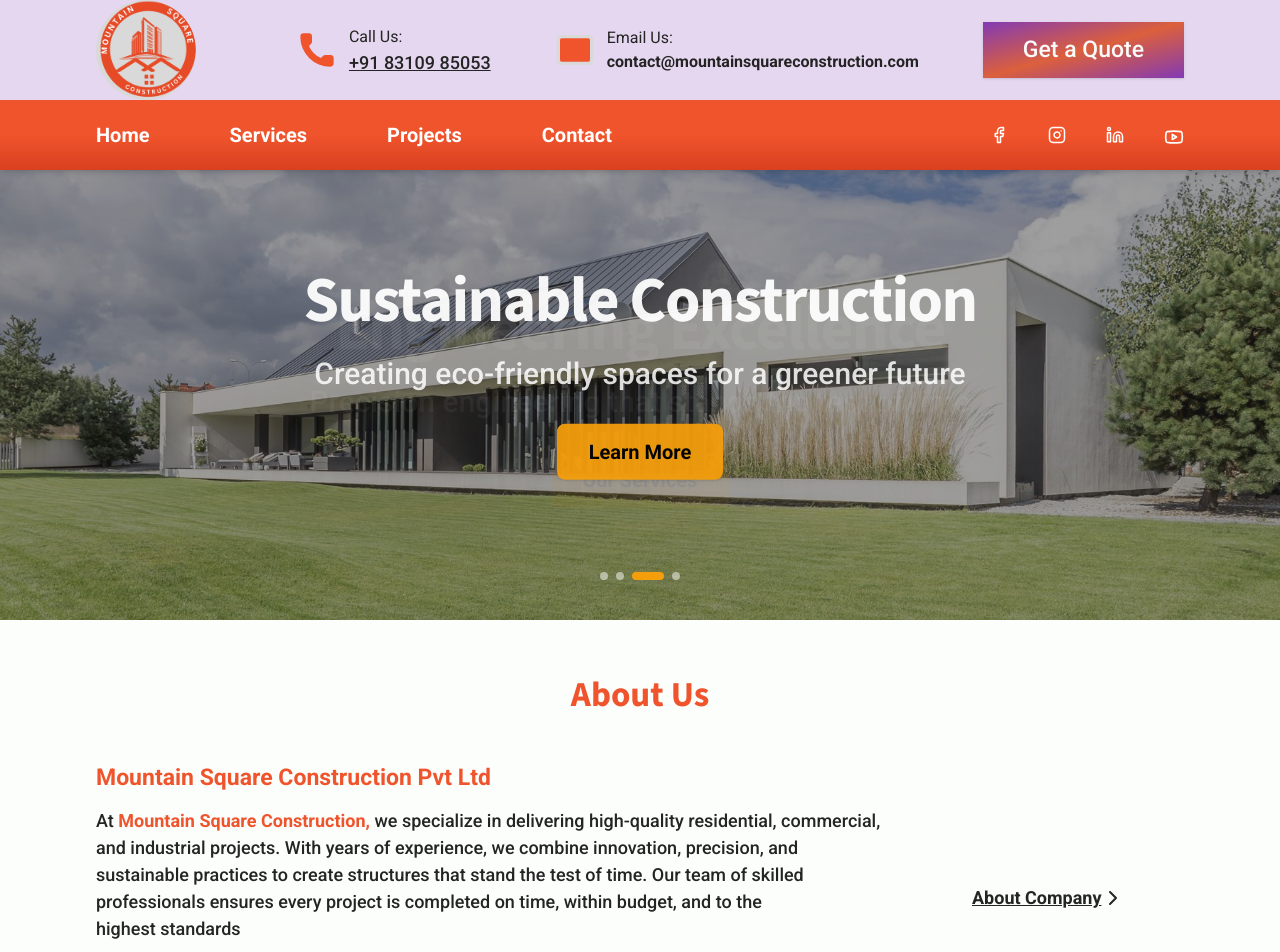
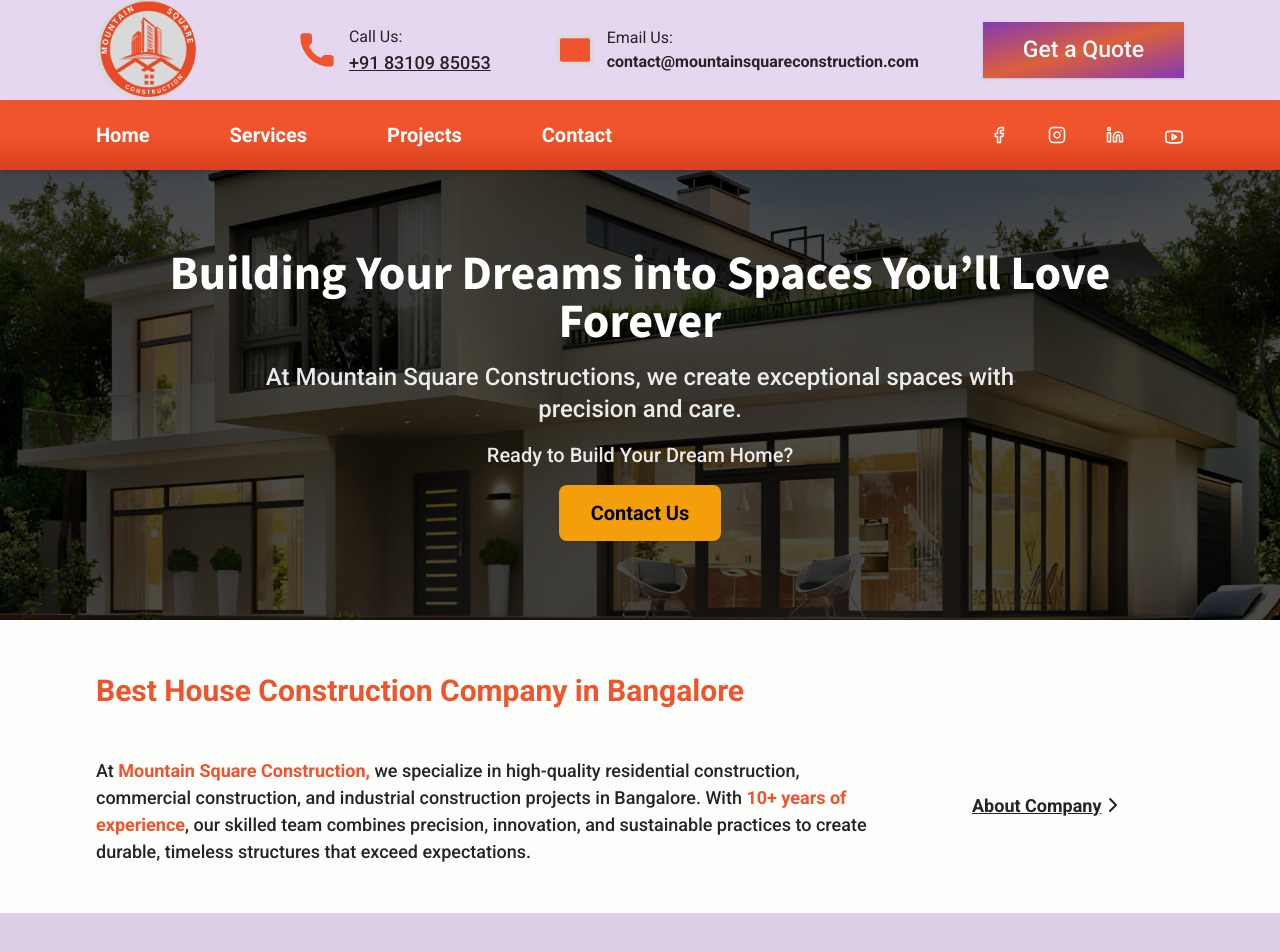
Before and after one commit to mountain-square-constructions/mountain-square-constructions, a Next.js app: page / in a window 1280 px wide. Shown: the top 952 px of the page. Built offline with nearby package versions, Linux system fonts and the light colour scheme.

Commit message:
added changes addresssed

```diff
--- a/app/components/aboutus.jsx
+++ b/app/components/aboutus.jsx
@@ -3,54 +3,32 @@ import SectionContainer from "./section-container";
 import Text from "./text";
 import Box from "./box";
 import { ChevronRight } from "lucide-react";
-import { cn } from "@/lib/utils";
 import Link from "next/link";
 
 const AboutusSection = () => {
   return (
     <Box className="bg-[#fbfefb]">
       <SectionContainer>
-        <Text
-          variant="h2"
-          className="text-[#f0542d] text-center text-[30px] md:text-[35px] lg:text-[35px] font-bold mb-10"
-        >
-          About Us
+        <Text className="md:text-[25px] lg:text-[30px] font-bold text-[#f0542d] mb-8">
+          Best House Construction Company in Bangalore
         </Text>
         <Box className="grid md:grid-cols-12 md:gap-y-0 md:gap-x-20 items-center">
-          {/* <Box>
-            <Image
-              src="/bestquality.jpg"
-              alt="qualitybuilding"
-              width={400}
-              height={300}
-              className="w-full h-[300px] rounded-3xl"
-            />
-          </Box> */}
           <Box className="md:col-span-9">
-            <Text className="md:text-[23px] lg:text-[23px] font-bold text-[#f0542d] mb-2">
-              Mountain Square Construction Pvt Ltd
-            </Text>
-            {/* <Text className="md:text-[20px] lg:text-[20px] font-semibold text-[#f0542d]">
-              We Build Your Dream
-            </Text> */}
             <Text className="mt-3 lg:text-[18px] text-pretty">
               At
               <span className="text-[#f0542d] font-semibold">
                 {" "}
                 Mountain Square Construction,{" "}
               </span>{" "}
-              we specialize in delivering high-quality residential, commercial,
-              and industrial projects. With years of experience, we combine
-              innovation, precision, and sustainable practices to create
-              structures that stand the test of time. Our team of skilled
-              professionals ensures every project is completed on time, within
-              budget, and to the highest standards
-            </Text>
-            <Text className="mt-3 lg:text-[18px] text-pretty">
-              We take pride in turning our clients' visions into reality, from
-              design to completion. Our commitment to craftsmanship and customer
-              satisfaction has earned us a trusted reputation in the industry.
-              Let us build your future with quality and care.
+              we specialize in high-quality residential construction, commercial
+              construction, and industrial construction projects in Bangalore.
+              With{" "}
+              <span className="text-[#f0542d] font-semibold">
+                10+ years of experience
+              </span>
+              , our skilled team combines precision, innovation, and sustainable
+              practices to create durable, timeless structures that
+              exceed expectations.
             </Text>
           </Box>
           <Box className="md:col-span-3">
--- a/app/components/hero-section.jsx
+++ b/app/components/hero-section.jsx
@@ -55,74 +55,110 @@ const HeroSection = () => {
   }, []);
 
   return (
-    <SectionContainer className="relative overflow-hidden min-h-[300px] md:min-h-[350px] lg:min-h-[450px]">
-      {/* Background images with smooth fade transition */}
-      <div className="absolute top-0 left-0 w-full h-full z-0">
-        {heroSlides.map((slide, index) => (
-          <div
-            key={index}
-            className={`absolute inset-0 transition-opacity duration-1000 ease-in-out ${
-              currentIndex === index ? "opacity-100" : "opacity-0"
-            }`}
-          >
+    // <SectionContainer className="relative overflow-hidden min-h-[300px] md:min-h-[350px] lg:min-h-[450px]">
+    //   {/* Background images with smooth fade transition */}
+    //   <div className="absolute top-0 left-0 w-full h-full z-0">
+    //     {heroSlides.map((slide, index) => (
+    //       <div
+    //         key={index}
+    //         className={`absolute inset-0 transition-opacity duration-1000 ease-in-out ${
+    //           currentIndex === index ? "opacity-100" : "opacity-0"
+    //         }`}
+    //       >
+    //         <Image
+    //           src={slide.image}
+    //           alt="Construction site background"
+    //           fill
+    //           className="object-cover object-center"
+    //           sizes="100vw"
+    //           priority={index === 0}
+    //         />
+    //         {/* Dark overlay for better text readability */}
+    //         <div className="absolute inset-0 bg-black/40"></div>
+    //       </div>
+    //     ))}
+    //   </div>
+
+    //   {/* Hero content with animations */}
+    //   <div className="relative z-10 h-full flex items-center justify-center">
+    //     <div className="text-center px-4 sm:px-6 max-w-4xl">
+    //       {heroSlides.map((slide, index) => (
+    //         <div
+    //           key={index}
+    //           className={`absolute inset-0 top-8 sm:top-10 w-full transition-all duration-1000 ${
+    //             currentIndex === index
+    //               ? "opacity-100 translate-y-0"
+    //               : "opacity-0 translate-y-8 pointer-events-none"
+    //           }`}
+    //         >
+    //           <Text
+    //             variant="h1"
+    //             className="font-[900] !text-white !text-[25px] sm:!text-[35px] md:!text-[44px] lg:!text-[64px] tracking-tight leading-tight mb-4 text-shadow-lg"
+    //           >
+    //             {slide.title}
+    //           </Text>
+
+    //           <Text className="!text-white/90 font-medium text-lg sm:text-2xl md:text-3xl mb-8 text-shadow-sm">
+    //             {slide.tagline}
+    //           </Text>
+
+    //           <Button className="rounded-lg transition duration-300 ease-in-out transform hover:scale-105 h-12 sm:h-14 text-lg sm:text-xl px-8 bg-amber-500 hover:bg-amber-600 text-black font-bold">
+    //             {slide.buttonText}
+    //           </Button>
+    //         </div>
+    //       ))}
+    //     </div>
+    //   </div>
+
+    //   {/* Indicators to show current slide position */}
+    //   <div className="absolute bottom-2 sm:bottom-10 left-1/2 transform -translate-x-1/2 flex space-x-2 z-20">
+    //     {heroSlides.map((_, index) => (
+    //       <div
+    //         key={index}
+    //         className={`h-2 rounded-full transition-all duration-500 cursor-pointer ${
+    //           currentIndex === index ? "w-8 bg-amber-500" : "w-2 bg-white/50"
+    //         }`}
+    //         onClick={() => setCurrentIndex(index)}
+    //       />
+    //     ))}
+    //   </div>
+    // </SectionContainer>
+
+    <Box className="relative w-full min-h-[300px] md:min-h-[350px] lg:min-h-[450px]">
+      {/* Background Image */}
       <Image
-              src={slide.image}
-              alt="Construction site background"
+        src="/homepage-hero-img1.jpg"
+        alt="Projects Background"
         fill
         className="object-cover object-center"
-              sizes="100vw"
-              priority={index === 0}
+        priority
       />
-            {/* Dark overlay for better text readability */}
-            <div className="absolute inset-0 bg-black/40"></div>
-          </div>
-        ))}
-      </div>
 
-      {/* Hero content with animations */}
-      <div className="relative z-10 h-full flex items-center justify-center">
-        <div className="text-center px-4 sm:px-6 max-w-4xl">
-          {heroSlides.map((slide, index) => (
-            <div
-              key={index}
-              className={`absolute inset-0 top-8 sm:top-10 w-full transition-all duration-1000 ${
-                currentIndex === index
-                  ? "opacity-100 translate-y-0"
-                  : "opacity-0 translate-y-8 pointer-events-none"
-              }`}
-            >
+      {/* Dark Overlay for better text visibility */}
+      <Box className="absolute inset-0 bg-black/70" />
+
+      {/* Content Container */}
+      <Box className="absolute inset-0 flex flex-col items-center justify-center text-center z-10">
+        <SectionContainer>
           <Text
             variant="h1"
-                className="font-[900] !text-white !text-[25px] sm:!text-[35px] md:!text-[44px] lg:!text-[64px] tracking-tight leading-tight mb-4 text-shadow-lg"
+            className="text-white text-4xl md:text-5xl lg:text-5xl font-bold mb-4 "
           >
-                {slide.title}
+            Building Your Dreams into Spaces You’ll Love Forever
           </Text>
-
-              <Text className="!text-white/90 font-medium text-lg sm:text-2xl md:text-3xl mb-8 text-shadow-sm">
-                {slide.tagline}
+          <Text className="text-white/90 text-lg md:text-xl lg:text-2xl max-w-3xl mx-auto">
+            At Mountain Square Constructions, we create exceptional spaces with
+            precision and care.
           </Text>
-
+          <Text className="text-white/90 text-md md:text-lg lg:text-xl max-w-2xl mx-auto my-4">
+            Ready to Build Your Dream Home?
+          </Text>
           <Button className="rounded-lg transition duration-300 ease-in-out transform hover:scale-105 h-12 sm:h-14 text-lg sm:text-xl px-8 bg-amber-500 hover:bg-amber-600 text-black font-bold">
-                {slide.buttonText}
+             Contact Us
           </Button>
-            </div>
-          ))}
-        </div>
-      </div>
-
-      {/* Indicators to show current slide position */}
-      <div className="absolute bottom-2 sm:bottom-10 left-1/2 transform -translate-x-1/2 flex space-x-2 z-20">
-        {heroSlides.map((_, index) => (
-          <div
-            key={index}
-            className={`h-2 rounded-full transition-all duration-500 cursor-pointer ${
-              currentIndex === index ? "w-8 bg-amber-500" : "w-2 bg-white/50"
-            }`}
-            onClick={() => setCurrentIndex(index)}
-          />
-        ))}
-      </div>
         </SectionContainer>
+      </Box>
+    </Box>
   );
 };
 
--- a/app/components/projects.jsx
+++ b/app/components/projects.jsx
@@ -78,7 +78,7 @@ import Link from "next/link";
 
 const Projects = () => {
   return (
-    <Box className="bg-lightbackground/50 ">
+    <Box className="bg-[#833ab4]/20">
       <SectionContainer className="py-0 md:py-12">
         <Box className="flex flex-col items-center">
           <Text
--- a/app/components/static-counters.jsx
+++ b/app/components/static-counters.jsx
@@ -213,7 +213,7 @@ const CountUp = () => {
       <Box className="bg-[#833ab4]/20 py-12">
         <SectionContainer className="py-0">
           <Box className="w-full flex flex-col items-center">
-            <Text
+            {/* <Text
               variant="h2"
               className="bg-gradient-to-br from-[#833ab4] via-[#d9420f]/80 to-[#833ab4] inline-block text-transparent bg-clip-text text-center text-[30px] md:text-[35px] lg:text-[40px] font-bold mb-2"
             >
@@ -221,7 +221,7 @@ const CountUp = () => {
             </Text>
             <Text className="bg-gradient-to-br from-[#833ab4] via-[#d9420f]/80 to-[#833ab4] inline-block text-transparent bg-clip-text md:text-[23px] lg:text-[23px] font-bold mb-5">
               We are the Best Construction Company In Bangalore
-            </Text>
+            </Text> */}
           </Box>
           <Box className="mx-auto px-4">
             <Box className="bg-white shadow-xl py-8 px-6 md:px-10 lg:px-16 rounded-2xl xl:rounded-[30px]">
--- a/app/layout.js
+++ b/app/layout.js
@@ -43,7 +43,7 @@ export default function RootLayout({ children }) {
             src="https://www.googletagmanager.com/ns.html?id=GTM-TGZRHWNP"
             height="0"
             width="0"
-            style="display:none;visibility:hidden"
+            className="hidden invisible"
           ></iframe>
         </noscript>
 
--- a/app/page.js
+++ b/app/page.js
@@ -21,8 +21,9 @@ export default function Home() {
       <CountUp />
       <ServicesOffered />
       <Projects />
+      <HowWeWorkSection />
       <WhyChooseUs />
-      <HowWeWorkSection />
+
       <Testimonials />
       <CTASection />
       {/* <ContactSection /> */}
```
Also changed, not shown: app/components/navigation-components/footer.jsx (+6 -36 lines), app/components/why-choose-us.jsx (+23 -14 lines), app/contact/page.jsx (+15 -1 lines). Lines whose indentation alone changed are shown as unchanged.
